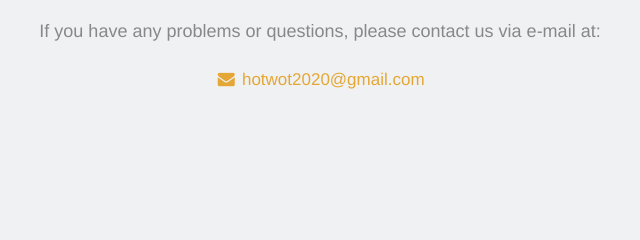
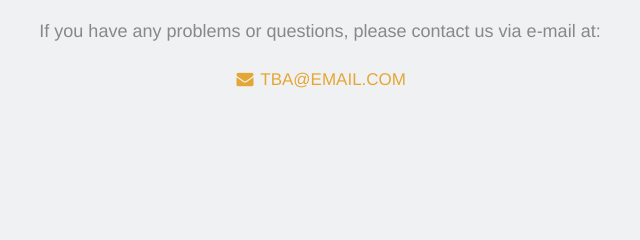
Before and after one commit to HotWot2021/HotWot2021.github.io, a plain HTML site: page index.html in a window 1280 px wide. Shown: the part 4707-4947 px from the top of the page, 320-960 px from the left. Drawn offline with Linux system fonts and the light colour scheme; some packages are replaced by stand-ins of ours; files whose address does not match are found by name.

Commit message:
Create index.html

```diff
--- a/index.html
+++ b/index.html
@@ -511,7 +511,7 @@
                         <p>If you have any problems or questions, please contact us via e-mail at: </p>
                         <a href="mailto:">
                             <i class="fa fa-envelope fa-fw" aria-hidden="true"></i>
-                            hotwot2020@gmail.com
+                            TBA@EMAIL.COM
                         </a>
                     </div>
                 </div>
```
